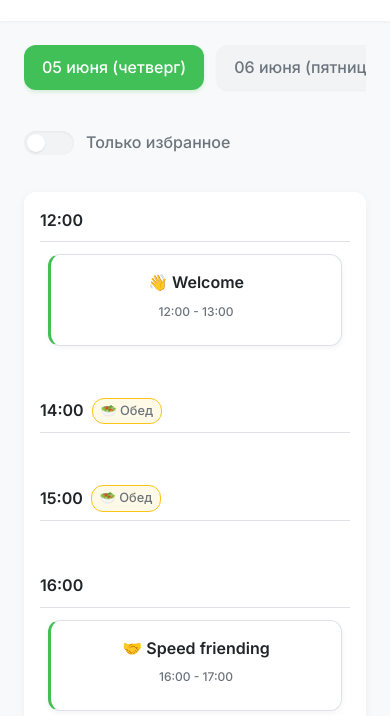
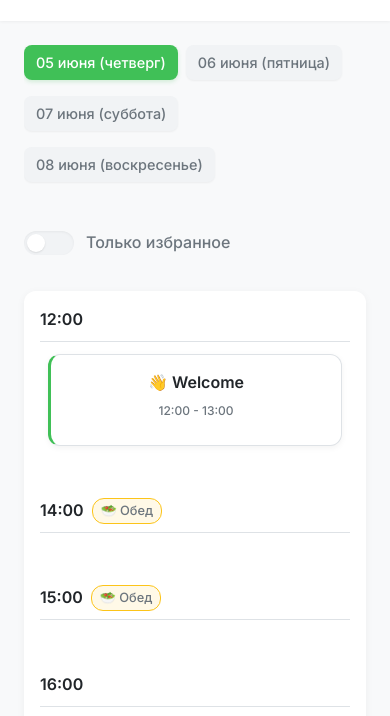
Before and after one commit to BlakeSec/Veterok25, a plain HTML site: page index.html in a window 390 px wide. Shown: the part 99-815 px from the top of the page. Drawn offline with Linux system fonts and the light colour scheme.

Commit message:
Fix mobile layout

```diff
--- a/styles.css
+++ b/styles.css
@@ -579,6 +579,15 @@ footer {
     .day-tabs {
         width: 100%;
         margin-bottom: 16px;
+        flex-wrap: wrap;
+        gap: 8px;
+    }
+
+    .day-tab {
+        margin-bottom: 8px;
+        padding: 6px 12px;
+        font-size: 0.9rem;
+        border-radius: 8px;
     }
 
     /* Hide the time column on mobile as per requirements */
```
